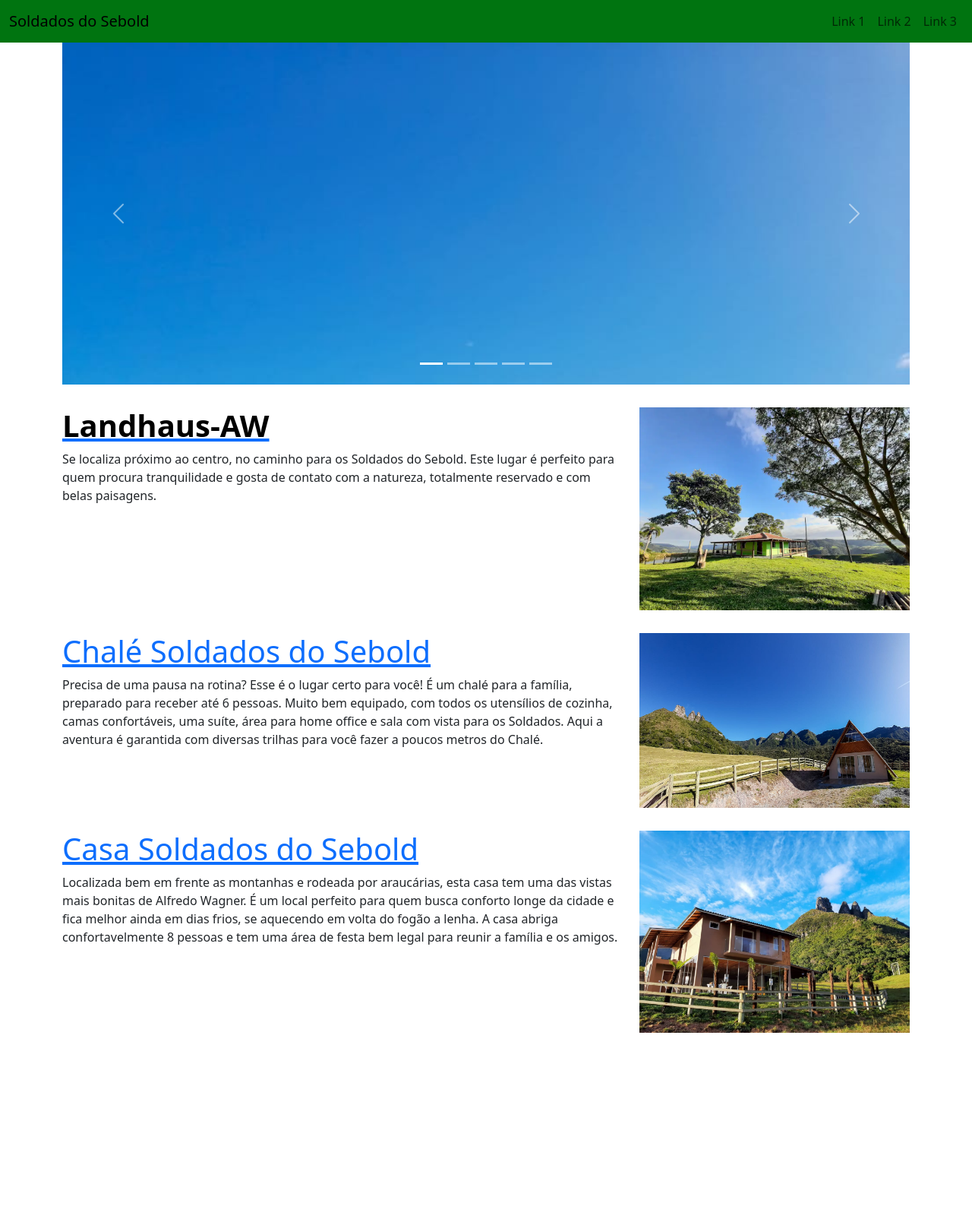
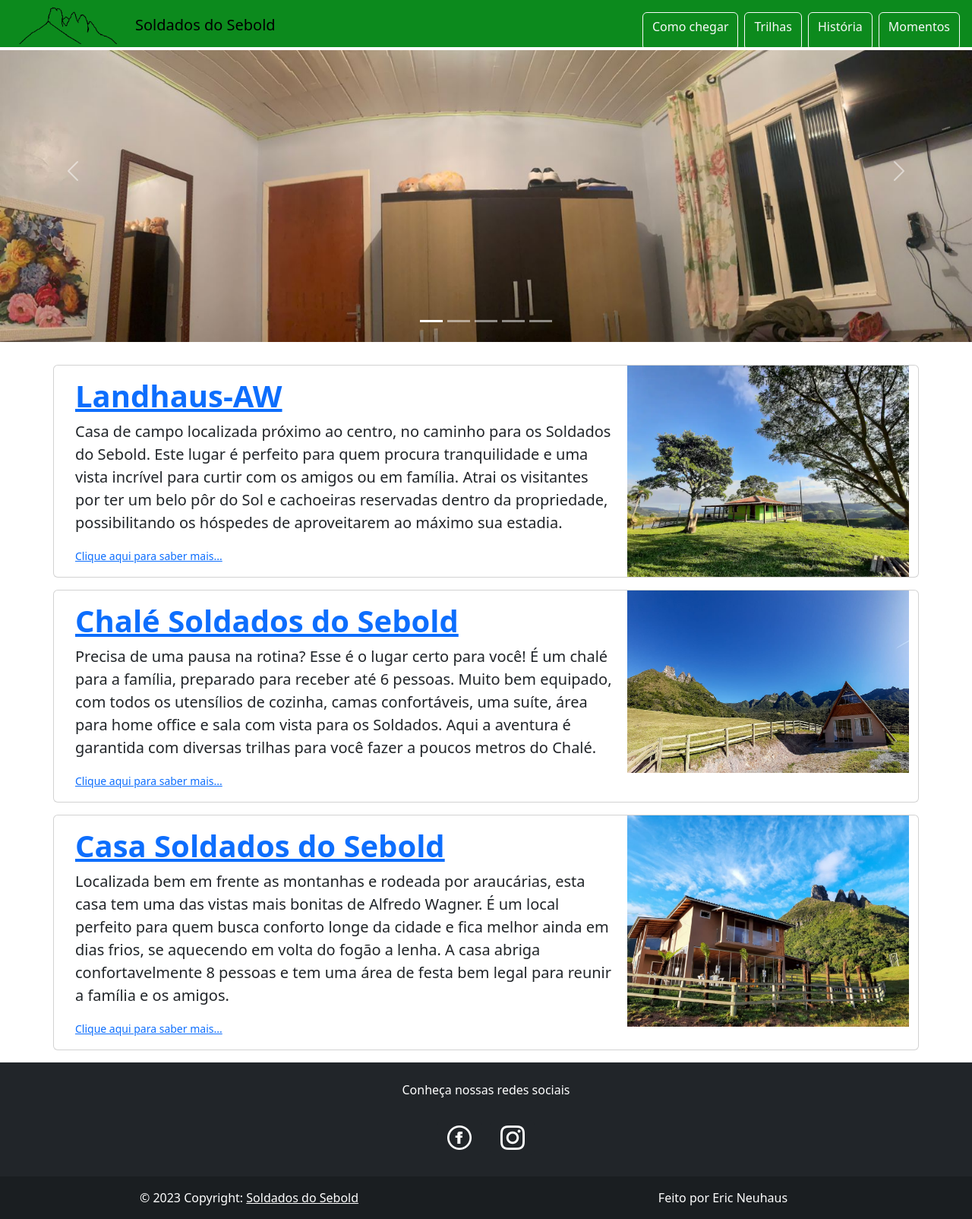
Before and after one commit to ericneuhaus/SoldadosDoSebold, a Django app: page / in a window 1280 px wide. Shown: the whole page at 76% size. Before the commit the page ends 1359 px from the top, so only its background shows below. Run offline with Django 4.2, Linux system fonts and the light colour scheme.

Commit message:
Commit 2

```diff
--- /dev/null
+++ b/historia/templates/historia.html
@@ -0,0 +1,6 @@
+{% extends 'index.html' %}
+{% load static %}
+
+{%block conteudo%}
+<h1>teste teste</h1>
+{%endblock conteudo%}
--- a/historia/views.py
+++ b/historia/views.py
@@ -2,4 +2,4 @@ from django.shortcuts import render
 from django.http import HttpResponse
 
 def index(request):
-    return HttpResponse('Olá mundo')
+    return render(request, 'historia.html')
--- a/home/templates/home.html
+++ b/home/templates/home.html
@@ -1,47 +1,161 @@
 {% extends 'index.html' %}
 {% load static %}
 
-{%block home%}
+{%block conteudo%}
+<div id="carouselExampleAutoplaying" class="carousel slide" data-bs-ride="carousel">
+    <div class="carousel-indicators">
+        <button type="button" data-bs-target="#carouselExampleAutoplaying" data-bs-slide-to="0" class="active"
+            aria-current="true" aria-label="Slide 1"></button>
+        <button type="button" data-bs-target="#carouselExampleAutoplaying" data-bs-slide-to="1"
+            aria-label="Slide 2"></button>
+        <button type="button" data-bs-target="#carouselExampleAutoplaying" data-bs-slide-to="2"
+            aria-label="Slide 3"></button>
+        <button type="button" data-bs-target="#carouselExampleAutoplaying" data-bs-slide-to="3"
+            aria-label="Slide 4"></button>
+        <button type="button" data-bs-target="#carouselExampleAutoplaying" data-bs-slide-to="4"
+            aria-label="Slide 5"></button>
+    </div>
+    <div class="carousel-inner" style="height: 450px;">
+        <div class="carousel-item active" data-bs-interval="3000">
+            <img src="{% static '/img/Carrossel/teste1.jpg' %}" class="d-block w-100" alt="..." />
+        </div>
+        <div class="carousel-item" data-bs-interval="3000">
+            <img src="{% static '/img/Carrossel/teste2.jpg' %}" class="d-block w-100" alt="..." />
+        </div>
+        <div class="carousel-item" data-bs-interval="3000">
+            <img src="{% static '/img/Carrossel/teste3.jpg' %}" class="d-block w-100" alt="..." />
+        </div>
+        <div class="carousel-item" data-bs-interval="3000">
+            <img src="{% static '/img/Carrossel/teste4.jpg' %}" class="d-block w-100" alt="..." />
+        </div>
+        <div class="carousel-item" data-bs-interval="3000">
+            <img src="{% static '/img/Carrossel/teste5.jpg' %}" class="d-block w-100" alt="..." />
+        </div>
+    </div>
+    <button class="carousel-control-prev" type="button" data-bs-target="#carouselExampleAutoplaying"
+        data-bs-slide="prev">
+        <span class="carousel-control-prev-icon" aria-hidden="true"></span>
+        <span class="visually-hidden">Previous</span>
+    </button>
+    <button class="carousel-control-next" type="button" data-bs-target="#carouselExampleAutoplaying"
+        data-bs-slide="next">
+        <span class="carousel-control-next-icon" aria-hidden="true"></span>
+        <span class="visually-hidden">Next</span>
+    </button>
+</div>
+
 <div class="container text-center" style="padding-top: 30px;">
     <div class="row">
-        <div class="col-8 text-start">
-            <a href="/Landhaus"><h1 class="fw-bold" style="color:black">Landhaus-AW</h1></a>
-            <p>
-                Se localiza próximo ao centro, no caminho para os Soldados do Sebold. Este lugar é perfeito para quem
-                procura tranquilidade e gosta de contato com a natureza, totalmente reservado e com belas paisagens.
+        <div class="card mb-3">
+            <div class="row g-0">
+                <div class="col-md-8">
+                    <div class="card-body">
+                        <h5 class="card-title text-start">
+                            <a href="/Landhaus">
+                                <h1 class="fw-bold">Landhaus-AW</h1>
+                            </a>
+                        </h5>
+                        <p class="card-text fs-5 text-start">
+                            Casa de campo localizada próximo ao centro, no caminho para os Soldados do Sebold. Este
+                            lugar é
+                            perfeito
+                            para quem
+                            procura tranquilidade e uma vista incrível para curtir com os amigos ou em família.
+                            Atrai os
+                            visitantes
+                            por ter um belo pôr do Sol e cachoeiras
+                            reservadas dentro da propriedade, possibilitando os hóspedes de aproveitarem ao máximo
+                            sua estadia.
+                        </p>
+                        <p class="card-text text-start">
+                            <small class="text-muted">
+                                <a href="/Landhaus">
+                                    Clique aqui para saber mais...
+                                </a>
+                            </small>
                         </p>
                     </div>
-        <div class="col-4"><img src="{% static '/img/Landhaus/frenteArvores.jpeg' %}" class="d-block w-100" alt="..." /></div>
+                </div>
+                <div class="col-md-4 ">
+                    <img src="{% static '/img/Landhaus/frenteArvores.jpeg' %}" class="d-block w-100" />
                 </div>
             </div>
-<div class="container text-center" style="padding-top: 30px;">
+        </div>
+    </div>
+
     <div class="row">
-        <div class="col-8 text-start">
-            <h1><a href="/ChaleSoldadosSebold">Chalé Soldados do Sebold</a></h1>
-            <p>
-                Precisa de uma pausa na rotina? Esse é o lugar certo para você! É um chalé para a família, preparado
+        <div class="card mb-3">
+            <div class="row g-0">
+                <div class="col-md-8">
+                    <div class="card-body">
+                        <h5 class="card-title text-start">
+                            <a href="/chaleSoldadosdoSebold">
+                                <h1 class="fw-bold">Chalé Soldados do Sebold</h1>
+                            </a>
+                        </h5>
+                        <p class="card-text fs-5 text-start">
+                            Precisa de uma pausa na rotina? Esse é o lugar certo para você! É um chalé para a
+                            família, preparado
                             para
-                receber até 6 pessoas. Muito bem equipado, com todos os utensílios de cozinha, camas confortáveis, uma
+                            receber até 6 pessoas. Muito bem equipado, com todos os utensílios de cozinha, camas
+                            confortáveis,
+                            uma
                             suíte, área para home office e sala com vista para os Soldados.
-                Aqui a aventura é garantida com diversas trilhas para você fazer a poucos metros do Chalé.
+                            Aqui a aventura é garantida com diversas trilhas para você fazer a poucos metros do
+                            Chalé.
+                        </p>
+                        <p class="card-text text-start">
+                            <small class="text-muted">
+                                <a href="/chaleSoldadosdoSebold">
+                                    Clique aqui para saber mais...
+                                </a>
+                            </small>
                         </p>
                     </div>
-        <div class="col-4"><img src="{% static '/img/ChaleSoldadosdoSebold/frente.jpg' %}" class="d-block w-100" alt="..." /></div>
+                </div>
+                <div class="col-md-4">
+                    <img src="{% static '/img/ChaleSoldadosdoSebold/frente.jpg' %}" class="d-block w-100" />
                 </div>
             </div>
-<div class="container text-center" style="padding-top: 30px;">
+        </div>
+    </div>
+
     <div class="row">
-        <div class="col-8 text-start">
-            <h1><a href="/CasaSoldadosSebold">Casa Soldados do Sebold</a></h1>
-            <p>
-                Localizada bem em frente as montanhas e rodeada por araucárias, esta casa tem uma das vistas mais
+        <div class="card mb-3">
+            <div class="row g-0">
+                <div class="col-md-8">
+                    <div class="card-body">
+                        <h5 class="card-title text-start">
+                            <a href="/casaSoldadosdoSebold">
+                                <h1 class="fw-bold">Casa Soldados do Sebold</h1>
+                            </a>
+                        </h5>
+                        <p class="card-text fs-5 text-start">
+                            Localizada bem em frente as montanhas e rodeada por araucárias, esta casa tem uma das vistas
+                            mais
                             bonitas
-                de Alfredo Wagner. É um local perfeito para quem busca conforto longe da cidade e fica melhor ainda em
-                dias frios, se aquecendo em volta do fogão a lenha. A casa abriga confortavelmente 8 pessoas e tem uma
+                            de Alfredo Wagner. É um local perfeito para quem busca conforto longe da cidade e fica
+                            melhor ainda
+                            em
+                            dias frios, se aquecendo em volta do fogão a lenha. A casa abriga confortavelmente 8 pessoas
+                            e tem
+                            uma
                             área de festa bem legal para reunir a família e os amigos.
                         </p>
-        </div>
-        <div class="col-4"><img src="{% static '/img/CasaSoldadosdoSebold/frenteSoldados.jpg' %}" class="d-block w-100" alt="..." /></div>
+                        <p class="card-text text-start">
+                            <small class="text-muted">
+                                <a href="/casaSoldadosdoSebold">
+                                    Clique aqui para saber mais...
+                                </a>
+                            </small>
+                        </p>
                     </div>
                 </div>
-{% endblock home%}
+                <div class="col-md-4">
+                    <img src="{% static '/img/CasaSoldadosdoSebold/frenteSoldados.jpg' %}" class="d-block w-100" />
+                </div>
+            </div>
+        </div>
+    </div>
+</div>
+{% endblock conteudo%}
--- a/home/templates/index.html
+++ b/home/templates/index.html
@@ -1,80 +1,118 @@
 {% load static %}
 <!DOCTYPE html>
-<html lang="pt">
+<html lang="pt-br">
+
 <head>
     <meta charset="UTF-8" />
     <meta http-equiv="X-UA-Compatible" content="IE=edge" />
     <meta name="viewport" content="width=device-width, initial-scale=1.0" />
 
     <!-- Bootstrap -->
-    <link href="https://cdn.jsdelivr.net/npm/bootstrap@5.3.0-alpha1/dist/css/bootstrap.min.css" rel="stylesheet" integrity="sha384-GLhlTQ8iRABdZLl6O3oVMWSktQOp6b7In1Zl3/Jr59b6EGGoI1aFkw7cmDA6j6gD" crossorigin="anonymous" />
+    <link href="https://cdn.jsdelivr.net/npm/bootstrap@5.3.0-alpha1/dist/css/bootstrap.min.css" rel="stylesheet"
+        integrity="sha384-GLhlTQ8iRABdZLl6O3oVMWSktQOp6b7In1Zl3/Jr59b6EGGoI1aFkw7cmDA6j6gD" crossorigin="anonymous" />
+
+    <style type="text/css">
+        #logo {
+            position: relative;
+            top: 0;
+            transition: all .2s ease-in-out
+        }
+
+        #logo:hover {
+            top: -4px;
+            transition: all .2s ease-in-out;
+        }
+
+        #button {
+            position: relative;
+            top: 0;
+            transition: all .2s ease-in-out
+        }
+
+        #button:hover{
+            top: -6px;
+        }
+    </style>
 
     <title>Soldados do Sebold</title>
 </head>
 
 <body>
-    <nav class="navbar navbar-expand-lg" style="background-color: #007410;">
+    <nav class="navbar navbar-expand-lg navbar fixed-top" style="background-color: #0c8a1d;">
         <div class="container-fluid">
-        <a class="navbar-brand" href="#">Soldados do Sebold</a>
-        <button class="navbar-toggler" type="button" data-bs-toggle="collapse" data-bs-target="#navbarNavDropdown" aria-controls="navbarNavDropdown" aria-expanded="false" aria-label="Toggle navigation"><span class="navbar-toggler-icon"></span></button>
+            <div class="d-none d-sm-block">
+                <a class="navbar-brand" id="logo" href="">
+                    <img src="{% static '/img/Icons/logoSoldadosSemFundoTotal.png' %}"
+                        onmouseover="this.src='{% static "/img/Icons/logoSoldadosSemFundo.png" %}'"
+                        onmouseleave="this.src='{% static "/img/Icons/logoSoldadosSemFundoTotal.png" %}'"
+                        width="150px" height="50px"></img>
+                </a>
+            </div>
+            <a class="navbar-brand" href="/">Soldados do Sebold</a>
+            <button class="navbar-toggler" type="button" data-bs-toggle="collapse" data-bs-target="#navbarNavDropdown"
+                aria-controls="navbarNavDropdown" aria-expanded="false" aria-label="Toggle navigation"><span
+                    class="navbar-toggler-icon"></span></button>
             <div class="collapse navbar-collapse justify-content-end" id="navbarNavDropdown">
                 <ul class="navbar-nav">
-            <li class="nav-item">
-              <a class="nav-link" href="#">Link 1</a>
+                    <li class="nav-item px-md-1" id="button">
+                        <a class="btn btn-outline-light btn-floating mt-2 mb-1 ms-2" href="/comoChegar" role="button"
+                            style=" height:100%;">
+                            Como chegar
+                        </a>
                     </li>
-            <li class="nav-item">
-              <a class="nav-link" href="#">Link 2</a>
+                    <li class="nav-item px-md-1" id="button">
+                        <a class="btn btn-outline-light btn-floating mt-2 mb-1" role="button" style=" height:100%;"
+                            href="/trilhas">Trilhas</a>
                     </li>
-            <li class="nav-item">
-              <a class="nav-link" href="#">Link 3</a>
+                    <li class="nav-item px-md-1" id="button">
+                        <a class="btn btn-outline-light btn-floating mt-2 mb-1" role="button" style=" height:100%;"
+                            href="/historia/">História</a>
+                    </li>
+                    <li class="nav-item px-md-1" id="button"    >
+                        <a class="btn btn-outline-light btn-floating mt-2 mb-1" role="button" style=" height:100%;"
+                            href="/momentos">Momentos</a>
                     </li>
                 </ul>
             </div>
         </div>
+        <div style="background-color: white; height: 4px; width: 100%; position:absolute; bottom: 0%;"></div>
     </nav>
 
-    <div class="container text-center">
-        <div class="row">
-            <div id="carouselExampleAutoplaying" class="carousel slide"  data-bs-ride="carousel">
-                <div class="carousel-indicators">
-                  <button type="button" data-bs-target="#carouselExampleAutoplaying" data-bs-slide-to="0" class="active" aria-current="true" aria-label="Slide 1"></button>
-                  <button type="button" data-bs-target="#carouselExampleAutoplaying" data-bs-slide-to="1" aria-label="Slide 2"></button>
-                  <button type="button" data-bs-target="#carouselExampleAutoplaying" data-bs-slide-to="2" aria-label="Slide 3"></button>
-                  <button type="button" data-bs-target="#carouselExampleAutoplaying" data-bs-slide-to="3" aria-label="Slide 4"></button>
-                  <button type="button" data-bs-target="#carouselExampleAutoplaying" data-bs-slide-to="4" aria-label="Slide 5"></button>
+    {% block conteudo %}{% endblock conteudo %}
+
+    <footer class="bg-dark text-center text-white">
+        <div class="container p-4 pb-0">
+            <section class="mb-4">
+                Conheça nossas redes sociais
+            </section>
+            <section class="mb-4">
+                <!-- Facebook -->
+                <a class="btn btn-dark btn-floating m-1" href="https://www.facebook.com/soldadosdosebold/"
+                    role="button">
+                    <img src="{% static '/img/Icons/icon_facebook.png' %}"></img>
+                </a>
+
+                <!-- Instagram -->
+                <a class="btn btn-dark btn-floating m-1" href="https://www.instagram.com/soldadosdosebold/"
+                    role="button">
+                    <img src="{% static '/img/Icons/icon_instagram.png' %}"></img>
+                </a>
+            </section>
         </div>
-                <div class="carousel-inner" style="height: 450px;">
-                  <div class="carousel-item active" data-bs-interval="3000">
-                    <img src="{% static '/img/Carrossel/teste1.jpg' %}" class="d-block w-100" alt="..." />
+
+        <div class="container-fluid text-center" style="background-color: rgba(0, 0, 0, 0.2);">
+            <div class="row  p-3">
+                <div class="col content-main">
+                    © 2023 Copyright:
+                    <a class="text-white">Soldados do Sebold</a>
                 </div>
-                  <div class="carousel-item" data-bs-interval="3000">
-                    <img src="{% static '/img/Carrossel/teste2.jpg' %}" class="d-block w-100" alt="..." />
-                  </div>
-                  <div class="carousel-item" data-bs-interval="3000">
-                    <img src="{% static '/img/Carrossel/teste3.jpg' %}" class="d-block w-100" alt="..." />
-                  </div>
-                  <div class="carousel-item" data-bs-interval="3000">
-                    <img src="{% static '/img/Carrossel/teste4.jpg' %}" class="d-block w-100" alt="..." />
-                  </div>
-                  <div class="carousel-item" data-bs-interval="3000">
-                    <img src="{% static '/img/Carrossel/teste5.jpg' %}" class="d-block w-100" alt="..." />
+                <div class="col content-secondary">Feito por Eric Neuhaus</div>
             </div>
         </div>
-                <button class="carousel-control-prev" type="button" data-bs-target="#carouselExampleAutoplaying" data-bs-slide="prev">
-                  <span class="carousel-control-prev-icon" aria-hidden="true"></span>
-                  <span class="visually-hidden">Previous</span>
-                </button>
-                <button class="carousel-control-next" type="button" data-bs-target="#carouselExampleAutoplaying" data-bs-slide="next">
-                  <span class="carousel-control-next-icon" aria-hidden="true"></span>
-                  <span class="visually-hidden">Next</span>
-                </button>
-              </div>
-        </div>
+    </footer>
+</body>
+<script src="https://cdn.jsdelivr.net/npm/bootstrap@5.3.0-alpha1/dist/js/bootstrap.bundle.min.js"
+    integrity="sha384-w76AqPfDkMBDXo30jS1Sgez6pr3x5MlQ1ZAGC+nuZB+EYdgRZgiwxhTBTkF7CXvN"
+    crossorigin="anonymous"></script>
 
-        <div class="row">
-            {% block home %}{% endblock home %}
-        </div>
-    </div>
-  </body>
-  <script src="https://cdn.jsdelivr.net/npm/bootstrap@5.3.0-alpha1/dist/js/bootstrap.bundle.min.js" integrity="sha384-w76AqPfDkMBDXo30jS1Sgez6pr3x5MlQ1ZAGC+nuZB+EYdgRZgiwxhTBTkF7CXvN" crossorigin="anonymous"></script>
 </html>
```
Also changed, not shown: projeto/static/img/Carrossel/teste1.jpg, projeto/static/img/Icons/icon_facebook.png (added), projeto/static/img/Icons/icon_instagram.png (added), projeto/static/img/Icons/logoSoldados.png (added), projeto/static/img/Icons/logoSoldados1.png (added), projeto/static/img/Icons/logoSoldadosSemFundo.png (added), projeto/static/img/Icons/logoSoldadosSemFundoTotal.png (added). Lines whose indentation alone changed are shown as unchanged.
